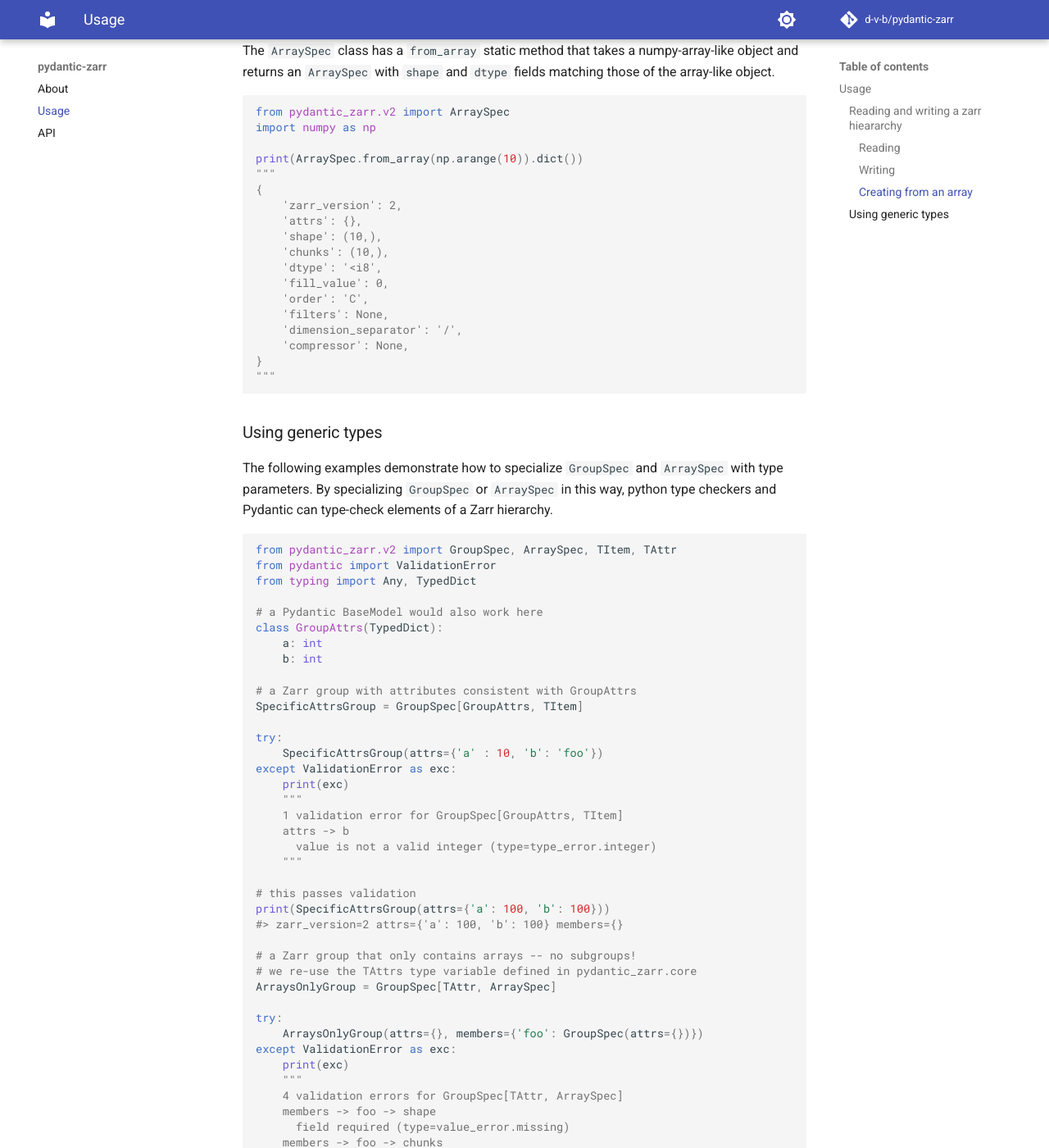
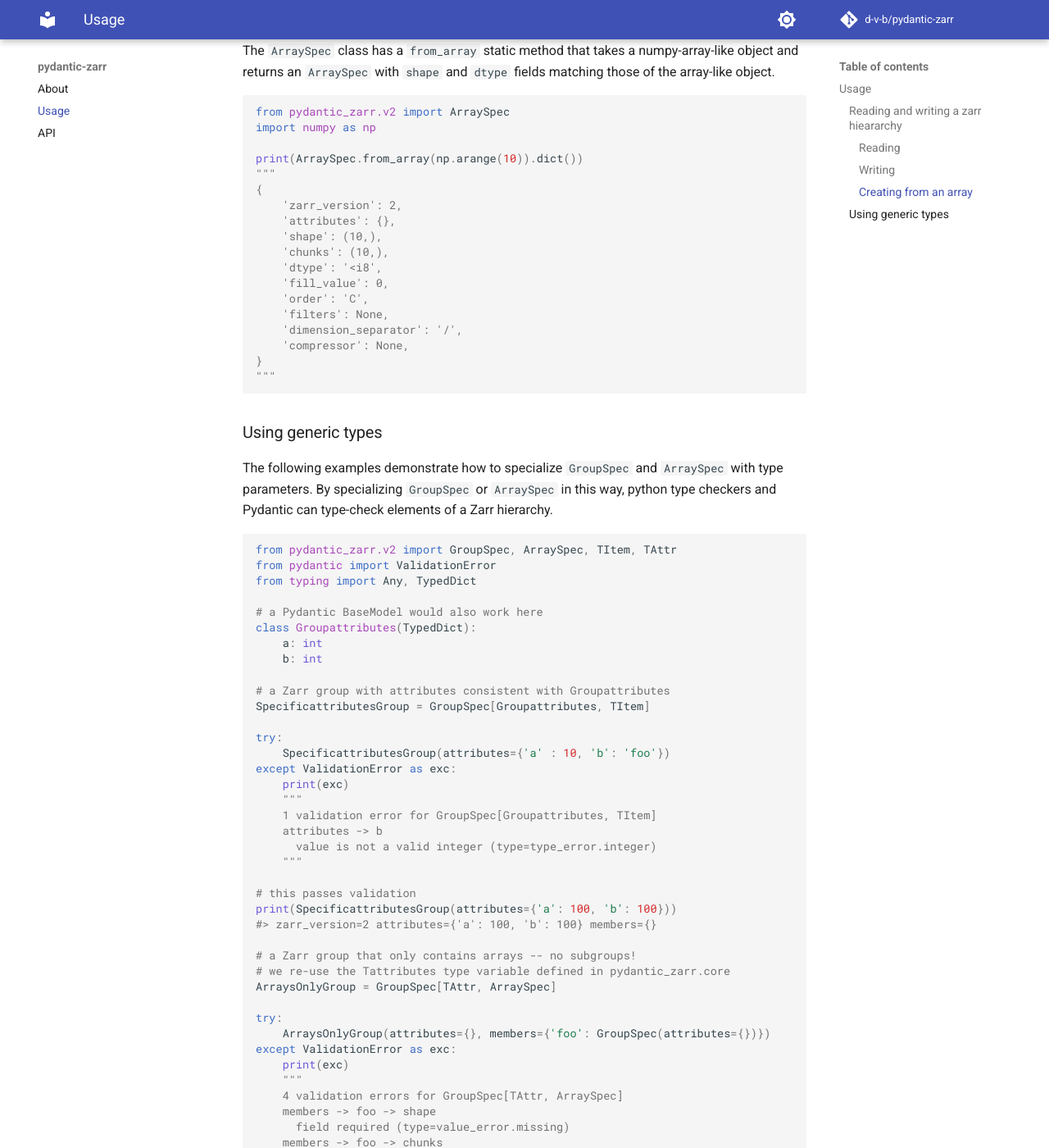
Before and after one commit to janelia-cellmap/pydantic-zarr, an MkDocs documentation site: the page built from docs/usage.md, in a window 1280 px wide and 1400 px high, scrolled down 1804 px. Shown: the whole window at 82% size. Built offline with MkDocs 1.6.1 and Material for MkDocs 9.7.7, drawn with Linux system fonts in a browser that asks for light colours; comment, search, counter and statistics services are not loaded; some of the changed text lies outside the part shown.

Commit message:
feat: attrs -> attributes

```diff
--- a/docs/usage.md
+++ b/docs/usage.md
@@ -33,11 +33,11 @@ print(spec.dict())
 """
 {
     'zarr_version': 2,
-    'attrs': {'group_metadata': 10},
+    'attributes': {'group_metadata': 10},
     'members': {
         'bar': {
             'zarr_version': 2,
-            'attrs': {'array_metadata': True},
+            'attributes': {'array_metadata': True},
             'shape': (10,),
             'chunks': (10,),
             'dtype': '<f8',
@@ -53,7 +53,7 @@ print(spec.dict())
 
 # modify the spec to define a new Zarr hierarchy
 spec2 = spec.copy()
-spec2.attrs = {'a': 100, 'b': 'metadata'}
+spec2.attributes = {'a': 100, 'b': 'metadata'}
 
 spec2.members['bar'].shape = (100,)
 
@@ -85,7 +85,7 @@ print(ArraySpec.from_array(np.arange(10)).dict())
 """
 {
     'zarr_version': 2,
-    'attrs': {},
+    'attributes': {},
     'shape': (10,),
     'chunks': (10,),
     'dtype': '<i8',
@@ -108,33 +108,33 @@ from pydantic import ValidationError
 from typing import Any, TypedDict
 
 # a Pydantic BaseModel would also work here
-class GroupAttrs(TypedDict):
+class Groupattributes(TypedDict):
     a: int
     b: int
 
-# a Zarr group with attributes consistent with GroupAttrs
-SpecificAttrsGroup = GroupSpec[GroupAttrs, TItem]
+# a Zarr group with attributes consistent with Groupattributes
+SpecificattributesGroup = GroupSpec[Groupattributes, TItem]
 
 try:
-    SpecificAttrsGroup(attrs={'a' : 10, 'b': 'foo'})
+    SpecificattributesGroup(attributes={'a' : 10, 'b': 'foo'})
 except ValidationError as exc:
     print(exc)
     """
-    1 validation error for GroupSpec[GroupAttrs, TItem]
-    attrs -> b
+    1 validation error for GroupSpec[Groupattributes, TItem]
+    attributes -> b
       value is not a valid integer (type=type_error.integer)
     """
 
 # this passes validation
-print(SpecificAttrsGroup(attrs={'a': 100, 'b': 100}))
-#> zarr_version=2 attrs={'a': 100, 'b': 100} members={}
+print(SpecificattributesGroup(attributes={'a': 100, 'b': 100}))
+#> zarr_version=2 attributes={'a': 100, 'b': 100} members={}
 
 # a Zarr group that only contains arrays -- no subgroups!
-# we re-use the TAttrs type variable defined in pydantic_zarr.core
+# we re-use the Tattributes type variable defined in pydantic_zarr.core
 ArraysOnlyGroup = GroupSpec[TAttr, ArraySpec]
 
 try:
-    ArraysOnlyGroup(attrs={}, members={'foo': GroupSpec(attrs={})})
+    ArraysOnlyGroup(attributes={}, members={'foo': GroupSpec(attributes={})})
 except ValidationError as exc:
     print(exc)
     """
@@ -150,20 +150,20 @@ except ValidationError as exc:
     """
 
 # this passes validation
-members = {'foo': ArraySpec(attrs={},
+members = {'foo': ArraySpec(attributes={},
                             shape=(1,),
                             dtype='uint8',
                             chunks=(1,),
                             compressor=None)}
-print(ArraysOnlyGroup(attrs={}, members=members).dict())
+print(ArraysOnlyGroup(attributes={}, members=members).dict())
 """
 {
     'zarr_version': 2,
-    'attrs': {},
+    'attributes': {},
     'members': {
         'foo': {
             'zarr_version': 2,
-            'attrs': {},
+            'attributes': {},
             'shape': (1,),
             'chunks': (1,),
             'dtype': '|u1',
```
Also changed, not shown: docs/index.md (+9 -9 lines), 2 other files.
